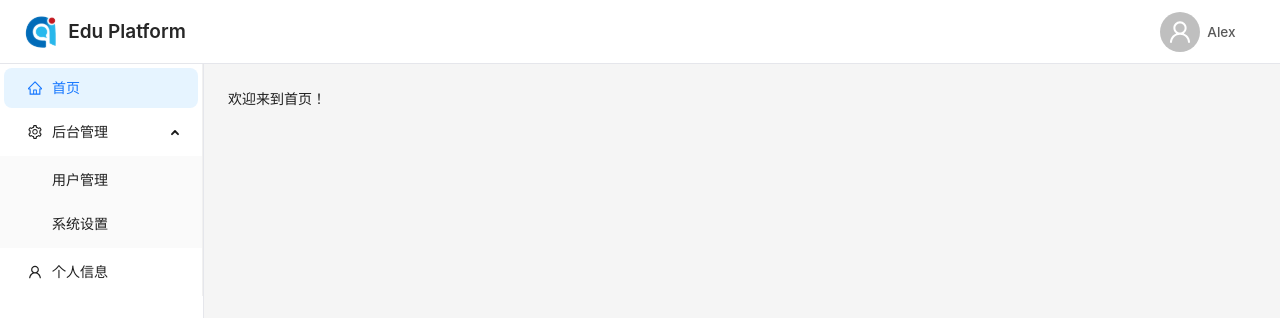
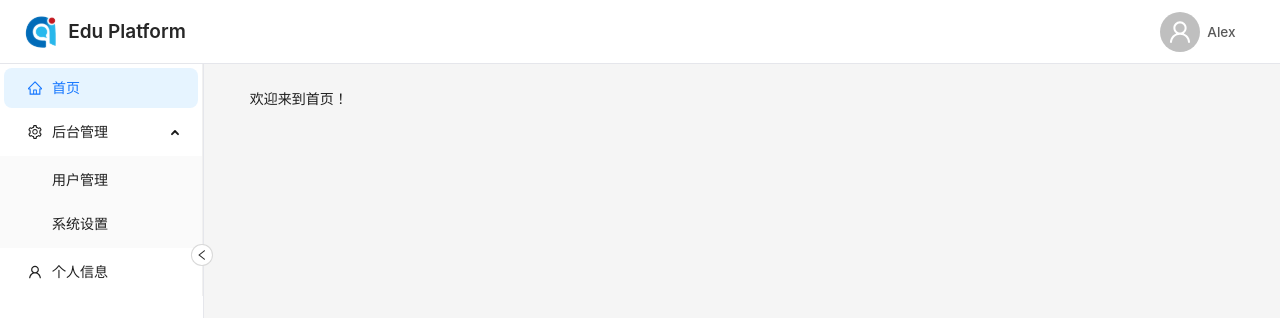
Before and after one commit to yoyobq/edu_platform_antd, a React (Vite) app: page / in a window 1280 px wide. Shown: the top 318 px of the page. Built offline with nearby package versions, Linux system fonts and the light colour scheme.

Commit message:
feat(布局): 添加侧边栏折叠触发器组件
- 实现侧边栏折叠功能，新增 CollapseTrigger 组件用于切换侧边栏状态
- 调整 MainLayout 样式以支持折叠功能，并添加相对定位作为触发器参考

```diff
--- /dev/null
+++ b/src/components/CollapseTrigger/CollapseTrigger.module.css
@@ -0,0 +1,27 @@
+.collapseTrigger {
+  position: sticky;
+  top: 180px;
+  transform: translateX(-60%);
+  /* right: -0.7rem; */
+  z-index: 20;
+
+  width: 1.6rem;
+  height: 1.6rem;
+  border-radius: 50%;
+  background: #fff;
+  border: 1px solid rgba(0, 0, 0, 0.15);
+  display: flex;
+  align-items: center;
+  justify-content: center;
+  cursor: pointer;
+}
+
+.collapseTrigger :global(svg) {
+  font-size: 12px;
+  color: #2f2f2f;
+}
+
+.collapseTrigger:hover :global(svg) {
+  color: #1890ff;
+  transform: scale(1.1);
+}
--- /dev/null
+++ b/src/components/CollapseTrigger/CollapseTrigger.tsx
@@ -0,0 +1,28 @@
+// components/CollapseTrigger.tsx
+import { LeftOutlined, RightOutlined } from '@ant-design/icons';
+import React from 'react';
+import styles from './CollapseTrigger.module.css';
+import type { CollapseTriggerProps } from './types';
+
+const CollapseTrigger: React.FC<CollapseTriggerProps> = ({
+  collapsed,
+  collapsedWidth = '3.75rem',
+  expandedWidth = '15rem',
+  onToggle,
+}) => {
+  const left = typeof (collapsed ? collapsedWidth : expandedWidth) === 'number'
+    ? `${collapsed ? collapsedWidth : expandedWidth}px`
+    : (collapsed ? collapsedWidth : expandedWidth);
+
+  return (
+    <div
+      className={styles.collapseTrigger}
+      style={{ left }}
+      onClick={onToggle}
+    >
+      {collapsed ? <RightOutlined /> : <LeftOutlined />}
+    </div>
+  );
+};
+
+export default CollapseTrigger;
--- /dev/null
+++ b/src/components/CollapseTrigger/types.ts
@@ -0,0 +1,6 @@
+export interface CollapseTriggerProps {
+  collapsed: boolean;
+  collapsedWidth?: number | string; // default: '3.75rem'
+  expandedWidth?: number | string;  // default: '15rem'
+  onToggle: () => void;
+}
--- a/src/layouts/MainLayout.module.css
+++ b/src/layouts/MainLayout.module.css
@@ -37,6 +37,7 @@
   flex-shrink: 0;
   width: 15rem;         /* 保底定义，防止被覆盖 */
   min-width: 15rem;
+  position: relative;   /* 添加相对定位，作为 CollapseTrigger 的定位参考 */
 }
 
 /* 右侧主内容区 */
@@ -47,3 +48,7 @@
   background: #f5f5f5;
   min-height: 0;
 }
+
+CollapseTrigger {
+  right: -0.7rem;
+}
--- a/src/layouts/MainLayout.tsx
+++ b/src/layouts/MainLayout.tsx
@@ -1,6 +1,7 @@
 // src/layouts/MainLayout.tsx
 import { Layout } from 'antd';
-import React from 'react';
+import React, { useState } from 'react';
+import CollapseTrigger from '../components/CollapseTrigger/CollapseTrigger';
 import HeaderBar from '../components/HeaderBar/HeaderBar';
 import MenuSider from '../components/MenuSider/MenuSider';
 import styles from './MainLayout.module.css';
@@ -8,8 +9,10 @@ import styles from './MainLayout.module.css';
 const { Sider, Header, Content } = Layout;
 
 const MainLayout: React.FC<{ children: React.ReactNode }> = ({ children }) => {
+  const [collapsed, setCollapsed] = useState(false);
+
   return (
-    <Layout className={styles.root}>
+    <Layout className={styles.root} >
       {/* 顶部Header横跨整个宽度 */}
       <Header className={styles.header}>
         <HeaderBar />
@@ -18,6 +21,8 @@ const MainLayout: React.FC<{ children: React.ReactNode }> = ({ children }) => {
       {/* 下方左右布局 */}
       <Layout className={styles.body}>
         <Sider
+          collapsed={collapsed}
+          onCollapse={(val) => setCollapsed(val)}
           width="15rem"
           collapsedWidth="3.75rem"
           breakpoint="lg"
@@ -25,6 +30,8 @@ const MainLayout: React.FC<{ children: React.ReactNode }> = ({ children }) => {
         >
           <MenuSider />
         </Sider>
+
+        <CollapseTrigger collapsed={collapsed} onToggle={() => setCollapsed(!collapsed)} />
 
         <Content className={styles.content}>
           {children}
```
